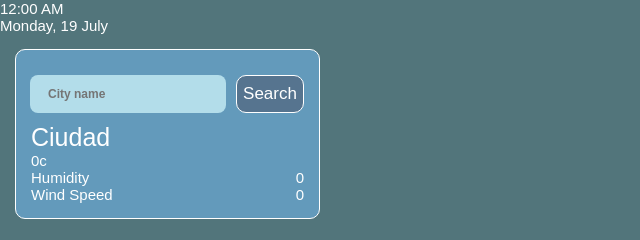
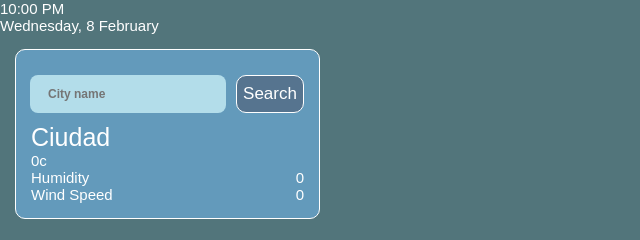
Before and after one commit to Ohmarxp/clima-loco, a plain HTML site: page index.html in a window 1280 px wide. Shown: the top 240 px of the page, 0-640 px from the left. Drawn offline with Linux system fonts and the light colour scheme.

Commit message:
modified html file

```diff
--- a/index.html
+++ b/index.html
@@ -11,8 +11,8 @@
     <div class="contenedor">
         <div class="informacion-actual">
             <div class="fecha-tiempo">
-                <div class="tiempo" id="tiempo">12:00 <span id="am-pm">AM</span></div>
-                <div class="fecha" id="fecha">Monday, 19 July</div>
+                <div class="tiempo" id="tiempo">10:00 <span id="am-pm">PM</span></div>
+                <div class="fecha" id="fecha">Wednesday, 8 February</div>
 
                 <div class="otros" id="clima-actual-articulos">
                    <div class="lugar-contenedor">
```
